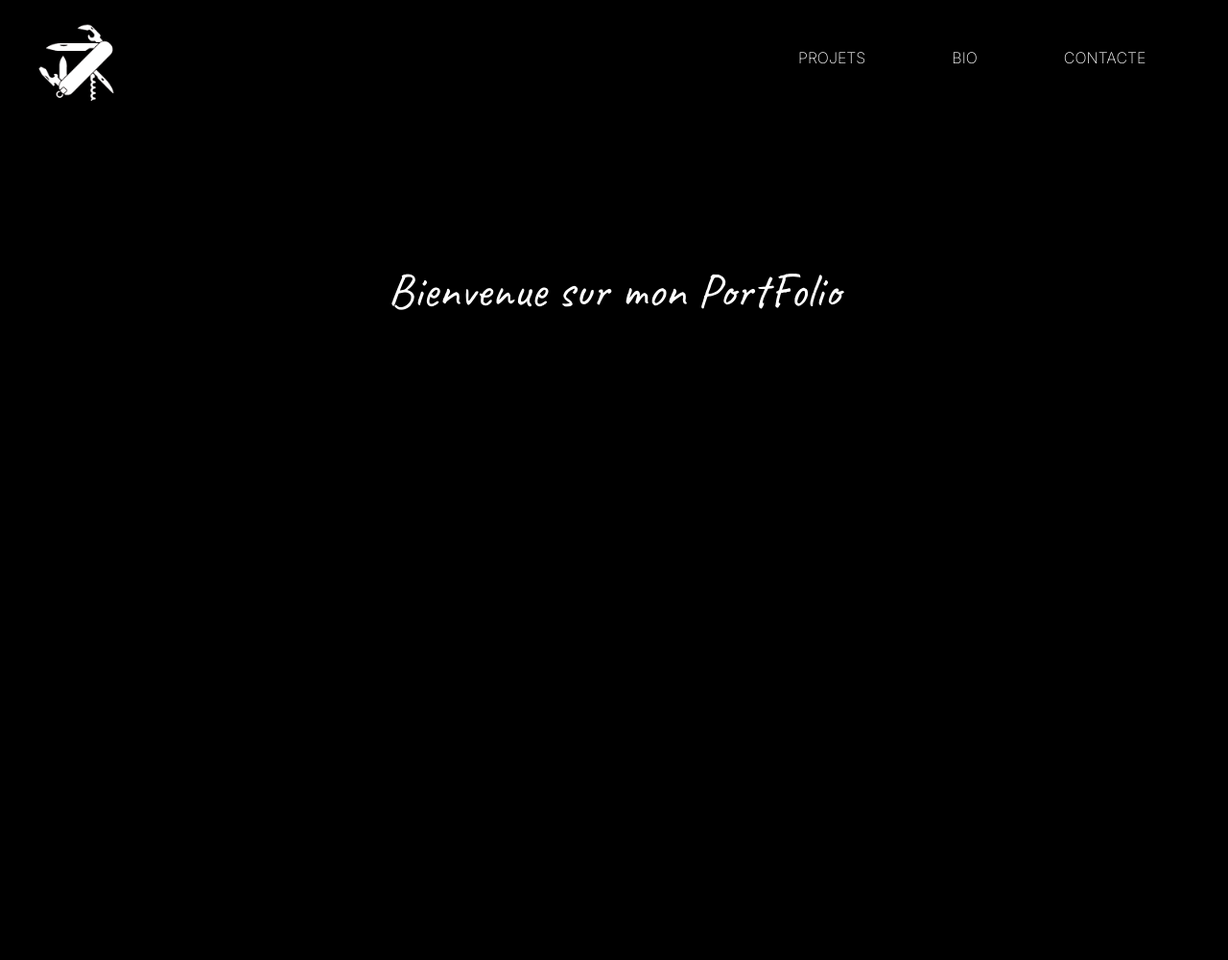
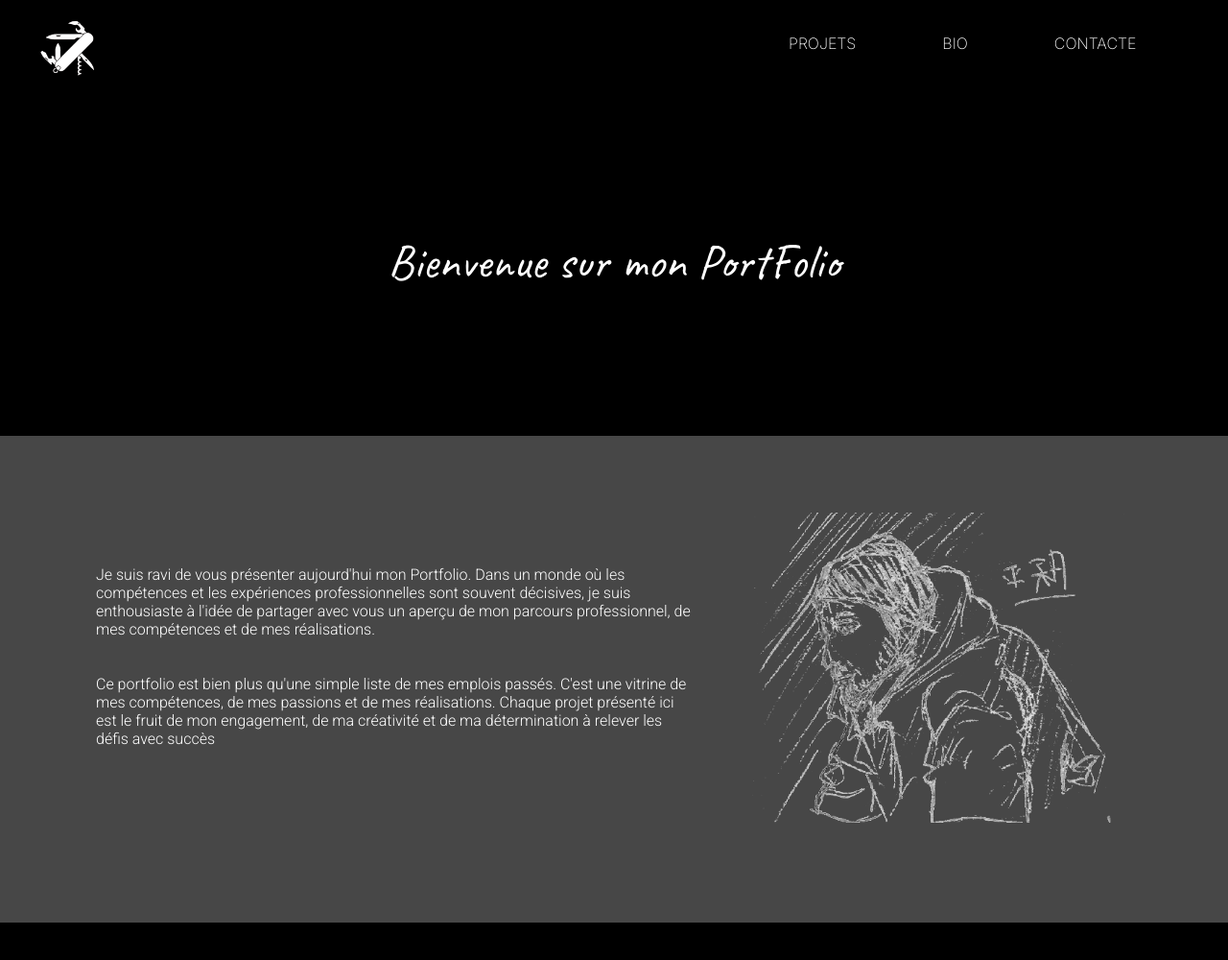
Before and after one commit to MatCDevv/PortFolio, a plain HTML site: page index.html in a window 1280 px wide. Shown: the whole page at 96% size. Before the commit the page ends 800 px from the top, so only its background shows below. Drawn offline with nearby package versions, Linux system fonts and the light colour scheme; a web font is replaced by a local one.

Commit message:
LastSave 08/05/24

```diff
--- a/index.html
+++ b/index.html
@@ -4,17 +4,17 @@
     <meta charset="UTF-8" />
     <meta name="viewport" content="width=device-width, initial-scale=1.0" />
     <meta http-equiv="X-UA-Compatible" content="ie=edge" />
+    <!-- Tilte + Icon (Anglet)-->
     <title>PortFolio - MatDev</title>
-    <link rel="stylesheet" href="https://fonts.googleapis.com/css2?family=Material+Symbols+Outlined:opsz,wght,FILL,GRAD@24,400,0,0" />
-    <link rel="stylesheet" href="https://fonts.googleapis.com/css2?family=Material+Symbols+Outlined:opsz,wght,FILL,GRAD@24,400,0,0" />
-    <link rel="stylesheet" href="https://fonts.googleapis.com/css2?family=Material+Symbols+Outlined:opsz,wght,FILL,GRAD@24,400,0,0" />
-    <link rel="stylesheet" href="https://fonts.googleapis.com/css2?family=Material+Symbols+Outlined:opsz,wght,FILL,GRAD@24,400,0,0" />
+    <link rel="icon" type="image/gif" href="./assets/CouteauSuisseLogo.png"/>
+    <!--Link (Font,Icon,Slider,AOS etc...)-->
+    <link href="https://unpkg.com/aos@2.3.1/dist/aos.css" rel="stylesheet">
+    <!-- Link Page de Code (HTML/CSS/JS)-->
     <link rel="stylesheet" href="style.css" />
     <script src="script.js" defer></script>
     </head>
     <body>
         <header class="headerindex">
-
           <!--HEADER-->
             <div class="flex enligne">
                 <a href="./index.html" alt="Liens pour rejoindre l'acceuil">
@@ -29,12 +29,34 @@
             </div>
           <!--HEADER-->
         </header>
-
         <main>
+          <!-- "Hero" Text Animé Titre/Intro-->
           <section class="flex enligne">
             <div class="div-text-hautpage-transforme word-text">
             </div>
           </section>
+          <!-- "Hero" Text Animé Titre/Intro-->
+          <!-- "Présentation / BIO"-->
+        <section class="section-bio flex">
+          <div class="sapcebettween position-text">
+            <p class="text-presentation" id="BIO">Je suis ravi de vous présenter aujourd'hui mon Portfolio.
+              Dans un monde où les compétences et les expériences professionnelles sont souvent décisives,
+              je suis enthousiaste à l'idée de partager avec vous un aperçu de mon parcours professionnel,
+              de mes compétences et de mes réalisations.</p>
+              <br>
+              <p class="text-presentation">Ce portfolio est bien plus qu'une simple liste de mes emplois passés.
+                C'est une vitrine de mes compétences, de mes passions et de mes réalisations. Chaque projet présenté ici est le fruit
+                de mon engagement, de ma créativité et de ma détermination à relever les défis avec succès</p>
+          </div>
+          <div class="sapcebettween">
+            <img src="./assets/moi2.png" alt="Photo présentation" class="image-presentation"/>
+          </div>
+        </section>
+        <!-- "Présentation / BIO"-->
+        <section class="section-projet">
+
+        </section>
+
 
           <!--
             <section class="flex spaceBetween test">
--- a/script.js
+++ b/script.js
@@ -73,6 +73,7 @@ class TextScramble {
     counter = (counter + 1) % phrases.length
   }
 
+
   next()
 
   /* Transformer / Transition Texte (++) */
--- a/style.css
+++ b/style.css
@@ -7,8 +7,14 @@
 @import url('https://fonts.googleapis.com/css2?family=Aclonica&family=Anek+Kannada:wdth,wght@90,100..800&family=Inter:wght@200&family=Kanit:ital,wght@0,100;0,200;0,300;0,400;0,500;0,600;0,700;0,800;0,900;1,100;1,200;1,300;1,400;1,500;1,600;1,700;1,800;1,900&family=Lexend:wght@665&family=Luxurious+Roman&family=Nunito:ital,wght@0,200..1000;1,200..1000&family=Oswald:wght@200..700&family=Space+Mono:ital,wght@0,400;0,700;1,400;1,700&display=swap');
 @import url('https://fonts.googleapis.com/css2?family=Aclonica&family=Anek+Kannada:wdth,wght@90,100..800&family=Epilogue:ital,wght@0,100..900;1,100..900&family=Inter:wght@200&family=Kanit:ital,wght@0,100;0,200;0,300;0,400;0,500;0,600;0,700;0,800;0,900;1,100;1,200;1,300;1,400;1,500;1,600;1,700;1,800;1,900&family=Lexend:wght@665&family=Luxurious+Roman&family=Nunito:ital,wght@0,200..1000;1,200..1000&family=Oswald:wght@200..700&family=Space+Mono:ital,wght@0,400;0,700;1,400;1,700&display=swap');
 
+/* Font Last */
+
+/* Font Inter */
+@import url('https://fonts.googleapis.com/css2?family=Aclonica&family=Anek+Kannada:wdth,wght@90,100..800&family=Caveat:wght@400..700&family=Epilogue:ital,wght@0,100..900;1,100..900&family=Inter:wght@100..900&family=Kanit:ital,wght@0,100;0,200;0,300;0,400;0,500;0,600;0,700;0,800;0,900;1,100;1,200;1,300;1,400;1,500;1,600;1,700;1,800;1,900&family=Lexend:wght@665&family=Luxurious+Roman&family=Nunito:ital,wght@0,200..1000;1,200..1000&family=Oswald:wght@200..700&family=Space+Mono:ital,wght@0,400;0,700;1,400;1,700&display=swap');
+/* Font Caveat*/
 @import url('https://fonts.googleapis.com/css2?family=Aclonica&family=Anek+Kannada:wdth,wght@90,100..800&family=Caveat:wght@400..700&family=Epilogue:ital,wght@0,100..900;1,100..900&family=Inter:wght@200&family=Kanit:ital,wght@0,100;0,200;0,300;0,400;0,500;0,600;0,700;0,800;0,900;1,100;1,200;1,300;1,400;1,500;1,600;1,700;1,800;1,900&family=Lexend:wght@665&family=Luxurious+Roman&family=Nunito:ital,wght@0,200..1000;1,200..1000&family=Oswald:wght@200..700&family=Space+Mono:ital,wght@0,400;0,700;1,400;1,700&display=swap');
-
+/* Robot */
+@import url('https://fonts.googleapis.com/css2?family=Aclonica&family=Anek+Kannada:wdth,wght@90,100..800&family=Caveat:wght@400..700&family=Epilogue:ital,wght@0,100..900;1,100..900&family=Inter:wght@100..900&family=Kanit:ital,wght@0,100;0,200;0,300;0,400;0,500;0,600;0,700;0,800;0,900;1,100;1,200;1,300;1,400;1,500;1,600;1,700;1,800;1,900&family=Lexend:wght@665&family=Luxurious+Roman&family=Nunito:ital,wght@0,200..1000;1,200..1000&family=Oswald:wght@200..700&family=Roboto:ital,wght@0,100;0,300;0,400;0,500;0,700;0,900;1,100;1,300;1,400;1,500;1,700;1,900&family=Space+Mono:ital,wght@0,400;0,700;1,400;1,700&display=swap');
 /* STANDAR */
 
 * {
@@ -97,13 +103,13 @@ ul {
 }
 
  .logoheader {
-    width: 140px;
+    width: 100px;
     margin-top: 12px;
-    margin-left: 12px;
+    margin-left: 22px;
  }
 
   .categohead {
-    margin-left: 680px;
+    margin-left: 700px;
     gap:90px;
     font-size: 16px;
     font-family: "Inter", sans-serif;
@@ -123,18 +129,49 @@ ul {
  margin-top: 150px;
  margin-left: auto;
  margin-right: auto;
+ margin-bottom: 150px;
  font-family: "Caveat", cursive;
  font-size: 50px;
  color:#fff;
 }
 
 
-
 /* Text/Titre Haut de Page*/
 
+/* Bio */
 
+.section-bio {
+  background-color: #474747;
+  padding-top: 80px;
+  padding-left: 100px;
+  padding-right: 100px;
+  padding-bottom: 100px;
+  gap:60px
+}
 
+.text-presentation {
+  font-family: "Roboto", sans-serif;
+  font-weight: 300;
+  font-style: normal;
+  font-size:16px;
+  color:#ffffff;
+  margin-bottom: 20px;
+}
 
+.position-text{
+  padding-top: 55px;
+}
+
+.image-presentation {
+  width: 400px;
+}
+
+/* Bio */
+
+.section-projet {
+  background-color: #000;
+  height: 500px;
+}
 
 .textegauche1 {
   width: 50%;
```
Also changed, not shown: assets/moi1.png (renamed from assets/moi44.png), assets/moi2.png (renamed from assets/matheo.png).
